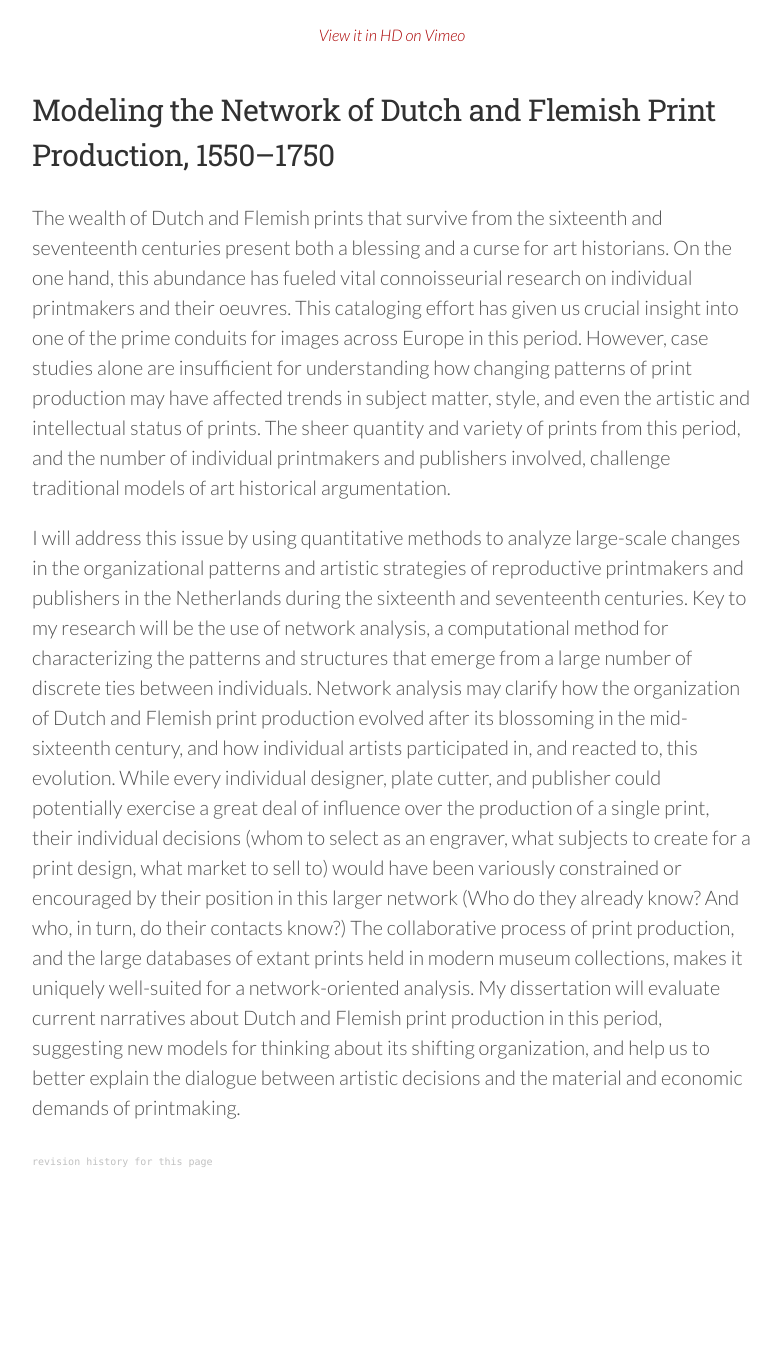
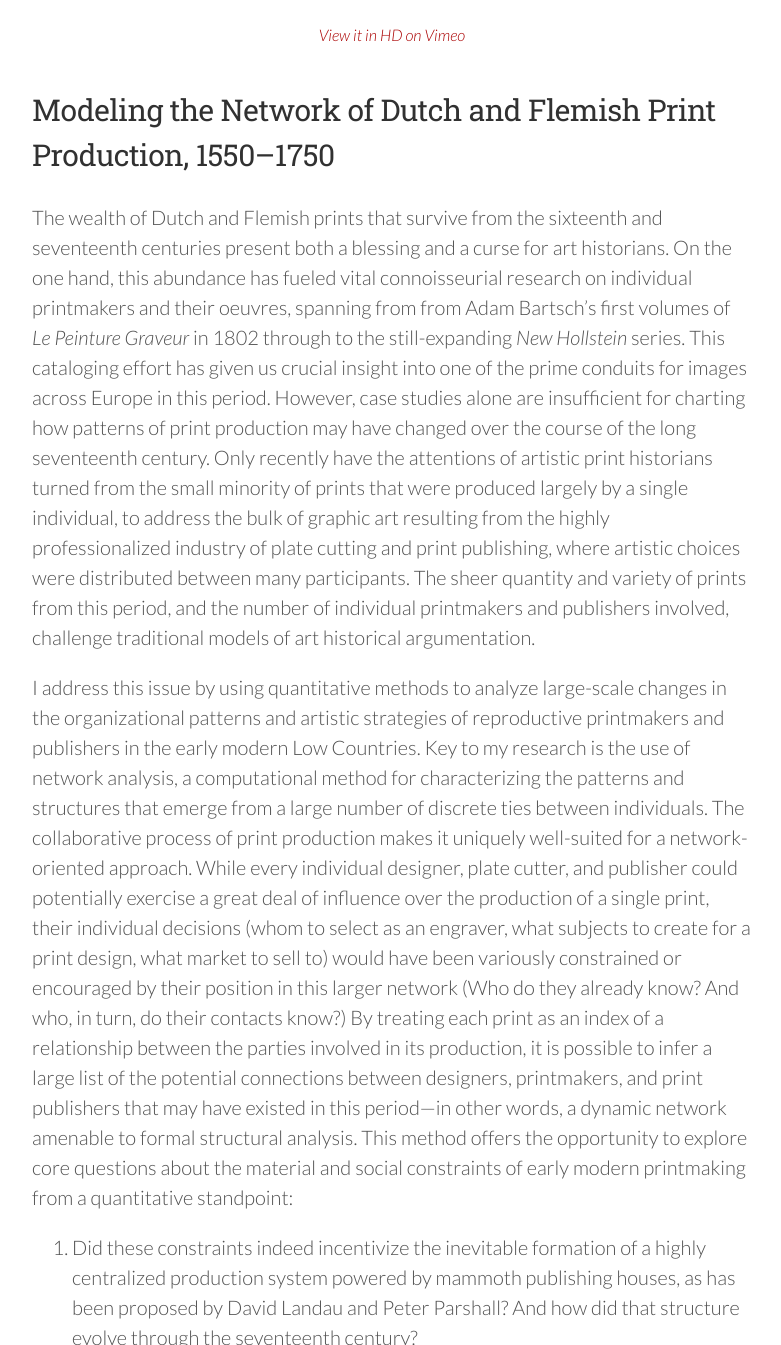
Before and after one commit to mdlincoln/mdlincoln.github.io, a Jekyll site: the page built from dissertation/index.md, in a window 1280 px wide and 1400 px high, scrolled down 996 px, cut to the strip 55-1400 px from the top of the window. Shown: the whole strip, without its empty margins (248-1029 px from the left). Built offline with Jekyll 4.4.1, drawn with Linux system fonts in a browser that asks for light colours; nearby versions of some CDN libraries; before the commit the page ends 2223 px from its top, so only the background shows below that; some of the changed text lies outside the part shown.

Commit message:
updated abstract

```diff
--- a/dissertation/index.md
+++ b/dissertation/index.md
@@ -25,13 +25,28 @@
 ## Modeling the Network of Dutch and Flemish Print Production, 1550--1750
 
 The wealth of Dutch and Flemish prints that survive from the sixteenth and seventeenth centuries present both a blessing and a curse for art historians.
-On the one hand, this abundance has fueled vital connoisseurial research on individual printmakers and their oeuvres. This cataloging effort has given us crucial insight into one of the prime conduits for images across Europe in this period.
-However, case studies alone are insufficient for understanding how changing patterns of print production may have affected trends in subject matter, style, and even the artistic and intellectual status of prints.
+On the one hand, this abundance has fueled vital connoisseurial research on individual printmakers and their oeuvres, spanning from from Adam Bartsch's first volumes of *Le Peinture Graveur* in 1802 through to the still-expanding *New Hollstein* series.
+This cataloging effort has given us crucial insight into one of the prime conduits for images across Europe in this period.
+However, case studies alone are insufficient for charting how patterns of print production may have changed over the course of the long seventeenth century.
+Only recently have the attentions of artistic print historians turned from the small minority of prints that were produced largely by a single individual, to address the bulk of graphic art resulting from the highly professionalized industry of plate cutting and print publishing, where artistic choices were distributed between many participants.
 The sheer quantity and variety of prints from this period, and the number of individual printmakers and publishers involved, challenge traditional models of art historical argumentation.
 
-I will address this issue by using quantitative methods to analyze large-scale changes in the organizational patterns and artistic strategies of reproductive printmakers and publishers in the Netherlands during the sixteenth and seventeenth centuries.
-Key to my research will be the use of network analysis, a computational method for characterizing the patterns and structures that emerge from a large number of discrete ties between individuals.
-Network analysis may clarify how the organization of Dutch and Flemish print production evolved after its blossoming in the mid-sixteenth century, and how individual artists participated in, and reacted to, this evolution.
+I address this issue by using quantitative methods to analyze large-scale changes in the organizational patterns and artistic strategies of reproductive printmakers and publishers in the early modern Low Countries.
+Key to my research is the use of network analysis, a computational method for characterizing the patterns and structures that emerge from a large number of discrete ties between individuals.
+The collaborative process of print production makes it uniquely well-suited for a network-oriented approach.
 While every individual designer, plate cutter, and publisher could potentially exercise a great deal of influence over the production of a single print, their individual decisions (whom to select as an engraver, what subjects to create for a print design, what market to sell to) would have been variously constrained or encouraged by their position in this larger network (Who do they already know? And who, in turn, do their contacts know?)
-The collaborative process of print production, and the large databases of extant prints held in modern museum collections, makes it uniquely well-suited for a network-oriented analysis.
-My dissertation will evaluate current narratives about Dutch and Flemish print production in this period, suggesting new models for thinking about its shifting organization, and help us to better explain the dialogue between artistic decisions and the material and economic demands of printmaking.
+By treating each print as an index of a relationship between the parties involved in its production, it is possible to infer a large list of the potential connections between designers, printmakers, and print publishers that may have existed in this period---in other words, a dynamic network amenable to formal structural analysis.
+This method offers the opportunity to explore core questions about the material and social constraints of early modern printmaking from a quantitative standpoint:
+
+1. Did these constraints indeed incentivize the inevitable formation of a highly centralized production system powered by mammoth publishing houses, as has been proposed by David Landau and Peter Parshall?
+And how did that structure evolve through the seventeenth century?
+
+2. How did these same incentives affect collaboration between artists, printmakers, and publishers across regional or national borders?
+When, if at all, did different regions develop their own self-sustatining print production infrastructures, and were these changes connected to specific political or artistic turning points?
+
+3. And did printmakers in the Low Countries experience the same pressure to specialize in certain subjects, such as portraiture or landscape, that painters did?
+What professional circumstances distinguishes those printmakers who _did_ specialize from those who took a generalist path instead?
+
+With this novel perspective on _longue durée_ issues in Netherlandish artistic printmaking history, we are better equipped to reassess research on individual artists.
+Beyond bringing new evidence to bear on these contested questions, computational approaches like network analysis and simulation also productively complicate our predilection for neat historical explanations.
+This dissertation ultimately suggests how simple professional incentives endemic to the practice of printmaking may, at long scales, have resulted in quite complex patterns of collaboration.
```
